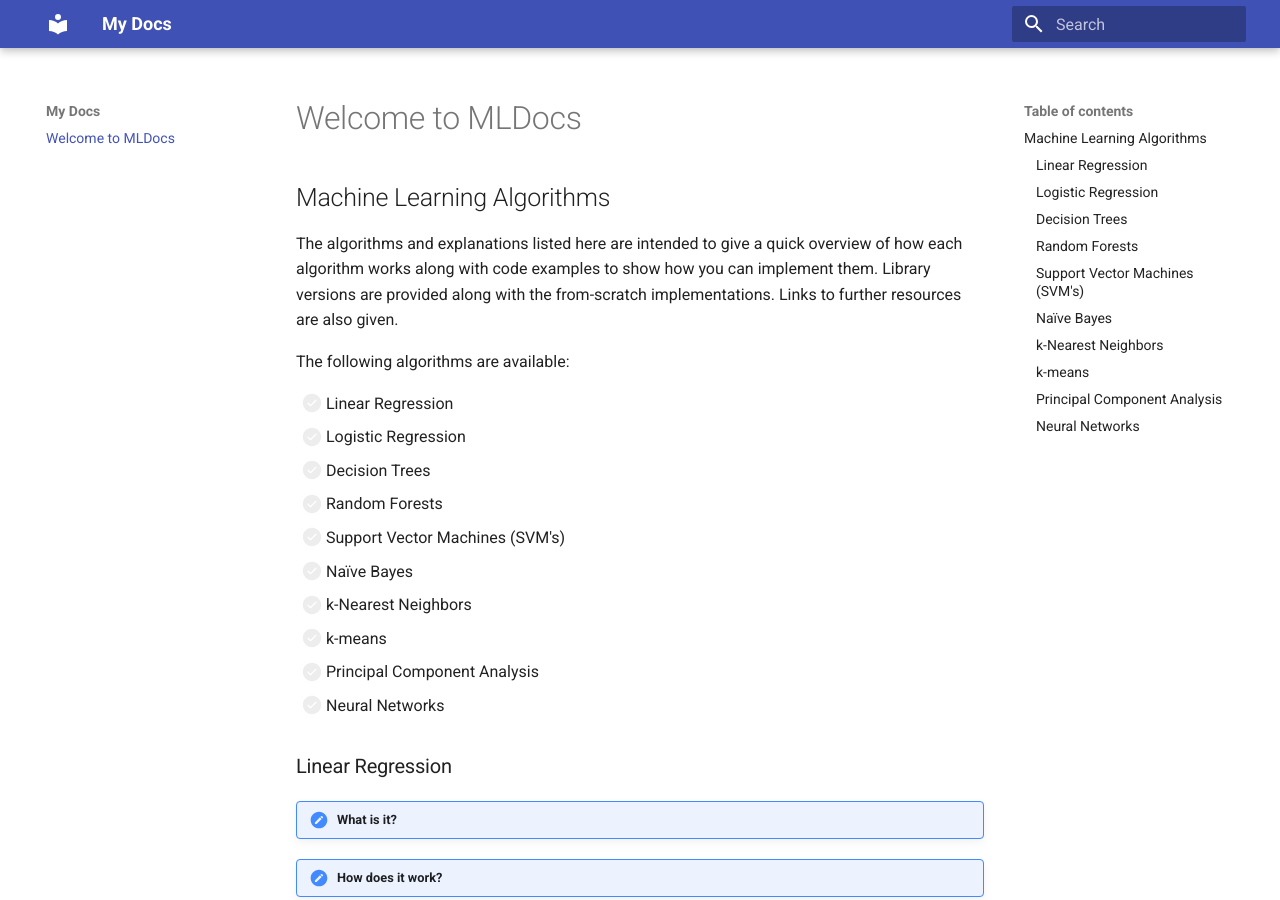
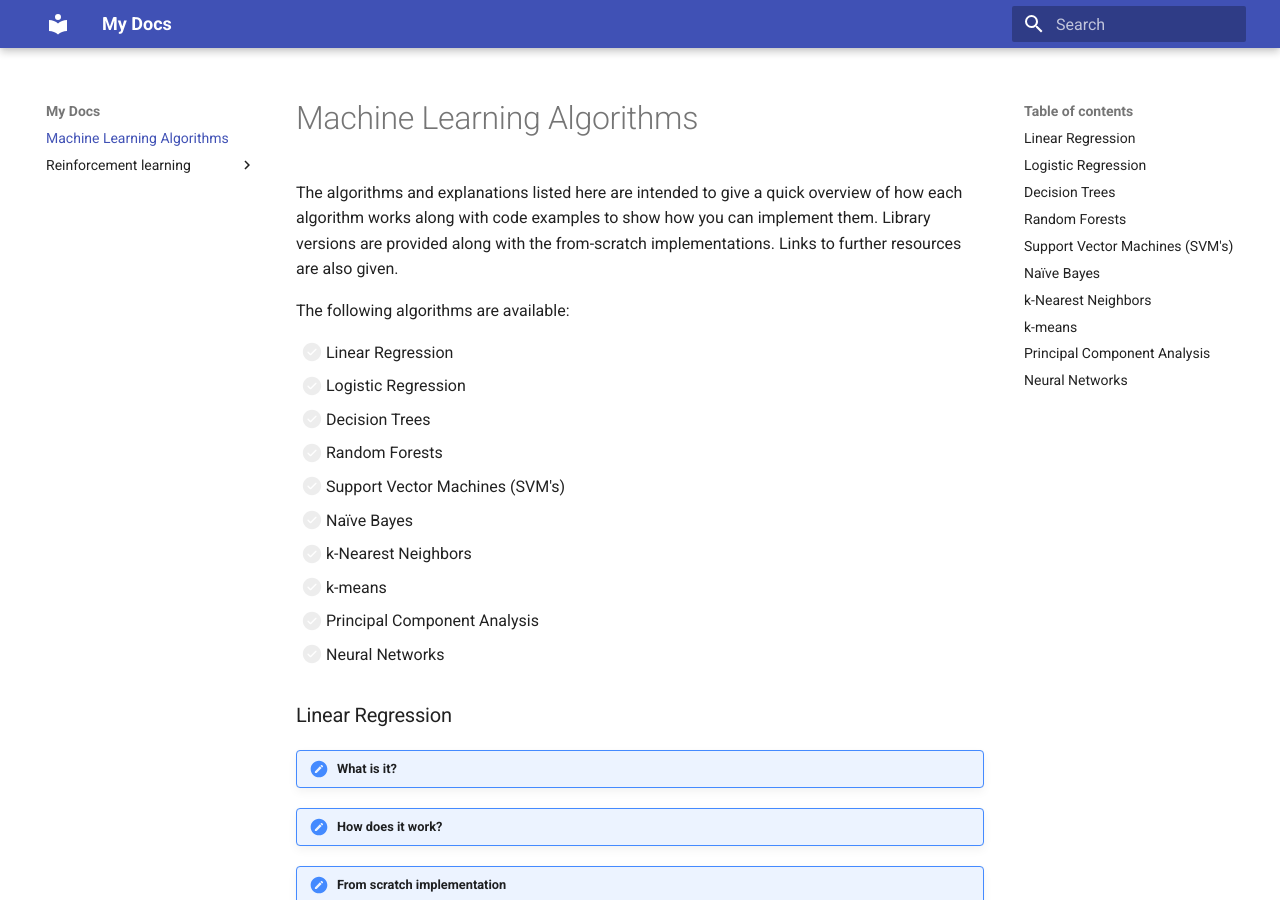
Before and after one commit to harrybaines/MLDocs, an MkDocs documentation site: the page built from docs/index.md, in a window 1280 px wide and 900 px high. Built offline with MkDocs 1.6.1 and Material for MkDocs 9.7.7, drawn with Linux system fonts in a browser that asks for light colours.

```diff
--- a/docs/index.md
+++ b/docs/index.md
@@ -1,6 +1,4 @@
-# Welcome to MLDocs
-
-## Machine Learning Algorithms
+# Machine Learning Algorithms
 
 The algorithms and explanations listed here are intended to give a quick overview of how each algorithm works along with code examples to show how you can implement them. Library versions are provided along with the from-scratch implementations. Links to further resources are also given.
 
```
Also changed, not shown: docs/reinforcement-learning/index.md (added, +7 -0 lines).
